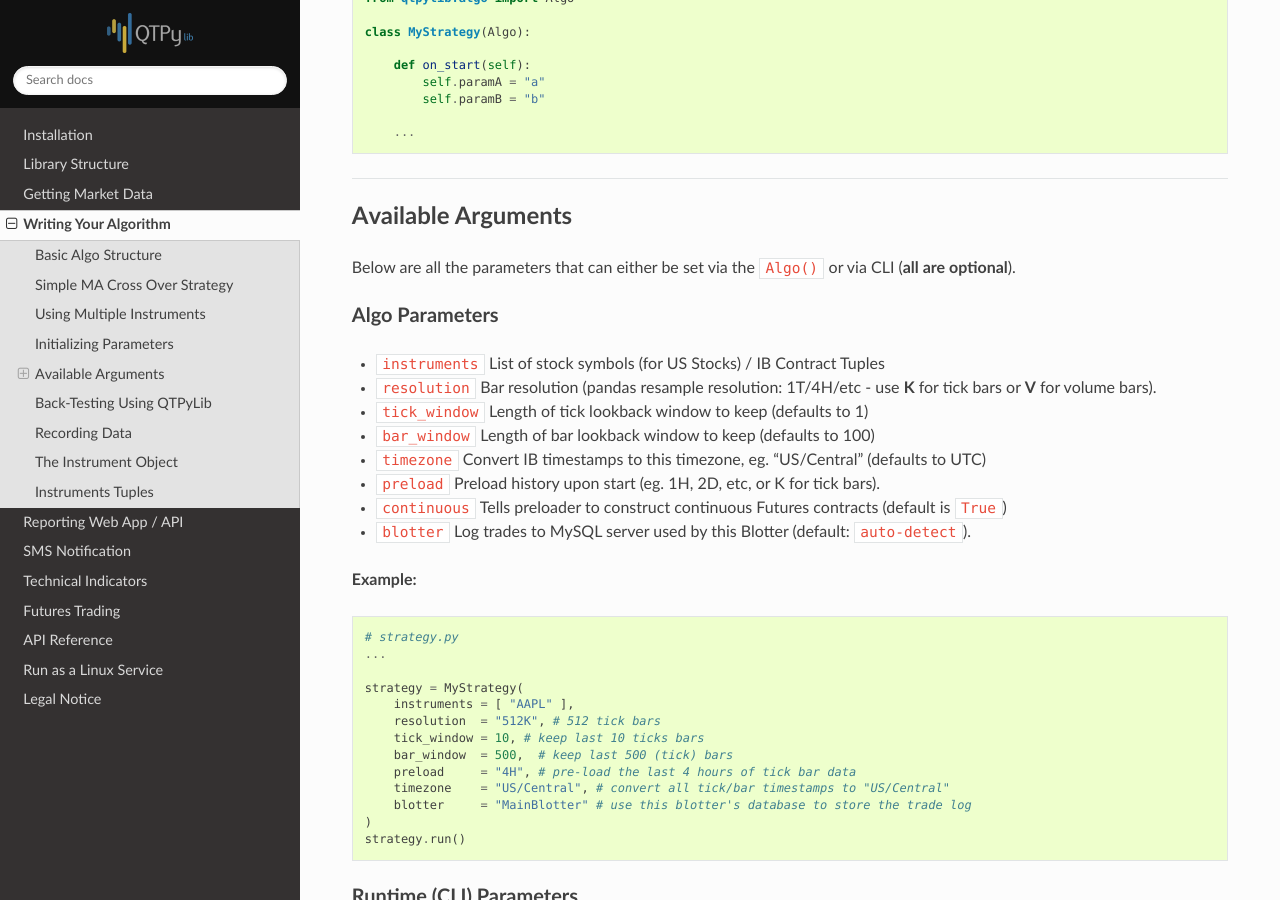
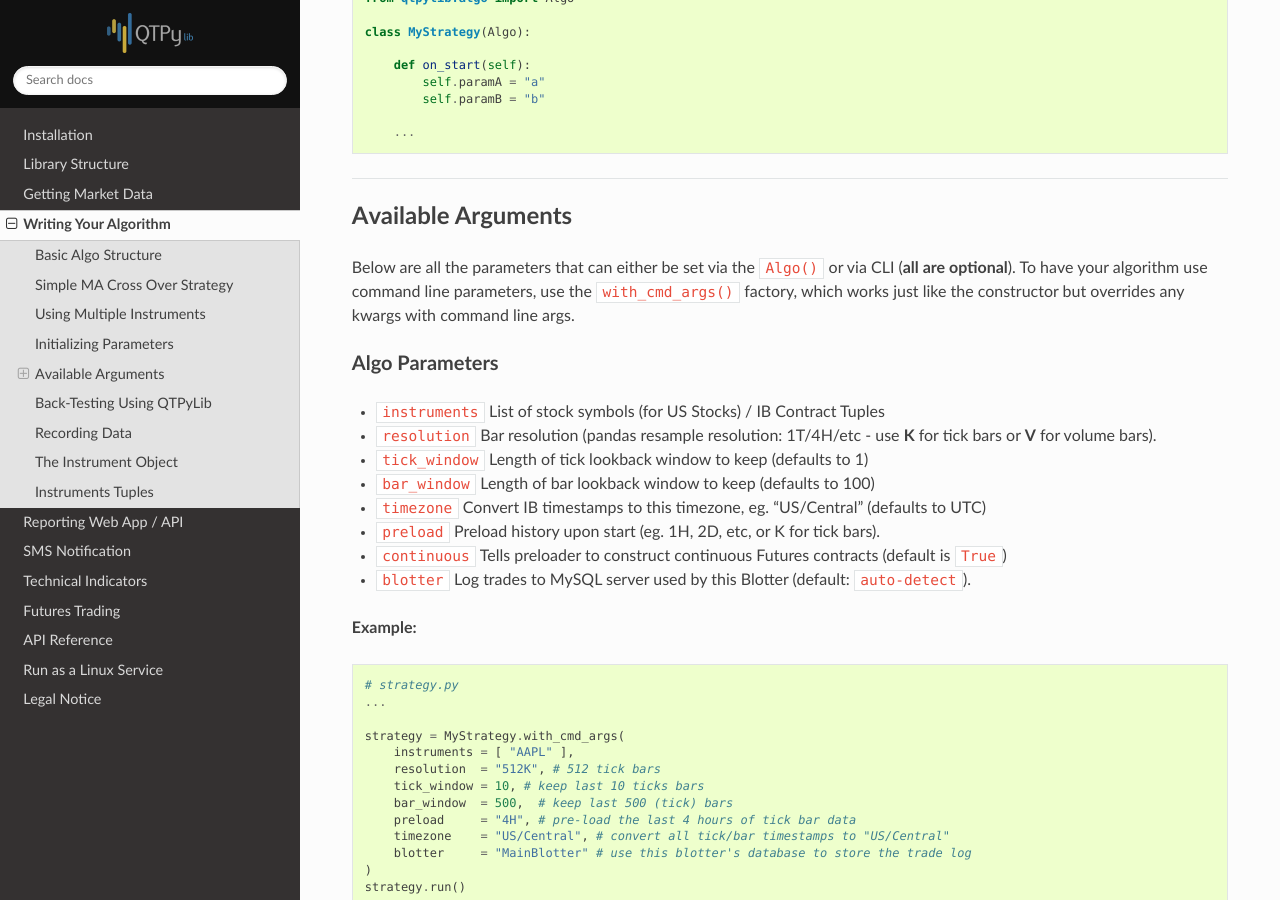
Before and after one commit to ranaroussi/qtpylib, a Sphinx documentation site: the page built from docs/source/algo.rst, in a window 1280 px wide and 900 px high, scrolled down 3957 px. Built offline with Sphinx 7.4.7 and the Read the Docs theme 2.0.0, drawn with Linux system fonts in a browser that asks for light colours; some of the changed text lies outside the part shown.

Commit message:
Make command line argument handling clean and explicit.
Instead of `Algo()` implicitly incorporating command-line arguments,
this introduces an `Algo.with_cmd_args()` factory that works just like
`__init__` (takes kwargs and returns a new `Algo`) but also overrides the
kwargs with any command line arguments given.

`Algo.__init__()` takes in all possible arguments as kwargs instead of
silently setting some internally.  `Algo.with_cmd_args()` parses the
command line and forwards any (non-default) args to `__init__`.

This also moves the call of `Algo.on_start()` from `__init__()` to `run()`,
because otherwise a field set in a subclass wouldn't happen until
after `on_start()`, and it's surprising to have interface methods called before
your constructor has finished.

```diff
--- a/CHANGELOG.rst
+++ b/CHANGELOG.rst
@@ -2,6 +2,12 @@ Release Notes
 =============
 
 *November 10, 2016*
+
+1.5.26a
+-------
+- Add Algo.with_cmd_args() factory to handle command line arguments cleanly and explicitly.
+- Call Algo.on_start() from run() rather than __init__() so fields set in __init__ are available
+  to on_start() in subclasses.
 
 1.5.25a
 --------
--- a/README.rst
+++ b/README.rst
@@ -170,7 +170,7 @@ While the Blotter running in the background, write and execute your algorithm:
 
 
     if __name__ == "__main__":
-        strategy = CrossOver(
+        strategy = CrossOver.with_cmd_args(
             instruments = [ ("ES", "FUT", "GLOBEX", "USD", 201609, 0.0, "") ], # ib tuples
             resolution  = "1T", # Pandas resolution (use "K" for tick bars)
             tick_window = 20, # no. of ticks to keep
--- a/docs/source/algo.rst
+++ b/docs/source/algo.rst
@@ -154,7 +154,7 @@ While the Blotter running in the background, write and execute your algorithm:
 
 
     if __name__ == "__main__":
-        strategy = CrossOver(
+        strategy = CrossOver.with_cmd_args(
             instruments = [ ("CL", "FUT", "NYMEX", "USD", 201609) ],
             resolution  = "1H"
         )
@@ -169,8 +169,8 @@ With your Blotter running in the background, run your algo from the command line
     $ python strategy.py --log ~/qtpy/
 
 
-By adding ``--log ~/qtpy/`` we ask that the resulting trade journal be saved
-in ``~/qtpy/STRATEGY_YYYYMMDD.csv`` for later analysis **in additioan** to
+By adding ``.with_cmd_args()`` and running with ``--log ~/qtpy/`` we ask that the resulting trade journal be saved
+in ``~/qtpy/STRATEGY_YYYYMMDD.csv`` for later analysis **in addition** to
 being saved in the database.
 
 -----
@@ -247,7 +247,9 @@ Available Arguments
 -------------------
 
 Below are all the parameters that can either be set via the ``Algo()``
-or via CLI (**all are optional**).
+or via CLI (**all are optional**).  To have your algorithm use command line parameters,
+use the ``with_cmd_args()`` factory, which works just like the constructor
+but overrides any kwargs with command line args.
 
 Algo Parameters
 ~~~~~~~~~~~~~~~
@@ -268,7 +270,7 @@ Algo Parameters
     # strategy.py
     ...
 
-    strategy = MyStrategy(
+    strategy = MyStrategy.with_cmd_args(
         instruments = [ "AAPL" ],
         resolution  = "512K", # 512 tick bars
         tick_window = 10, # keep last 10 ticks bars
--- a/docs/source/api_algo.rst
+++ b/docs/source/api_algo.rst
@@ -22,6 +22,6 @@ For example:
 
 
 .. autoclass:: qtpylib.algo.Algo
-    :members: run, on_start, on_quote, on_tick, on_bar, on_fill, record, sms, get_instrument, order, cancel_order, get_history
+    :members: run, on_start, on_quote, on_tick, on_bar, on_fill, record, sms, get_instrument, order, cancel_order, get_history, with_cmd_args
     :member-order: bysource
     :noindex:
```
Also changed, not shown: 3 other files.
